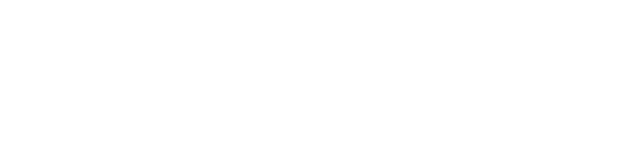
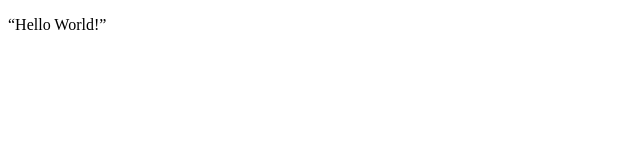
Before and after one commit to tiagoit/mv-trial-01, a plain HTML site: page index.html in a window 1280 px wide. Shown: the whole page, without its empty margins (0-640 px from the left). Drawn offline with Linux system fonts and the light colour scheme.

Commit message:
Update index.html

```diff
--- a/index.html
+++ b/index.html
@@ -9,18 +9,9 @@
   <body>
     <script src="https://cdn.freecodecamp.org/testable-projects-fcc/v1/bundle.js"></script>
 
-    <!--
-
-    Hello Camper!
-
-    For now, the test suite only works in Chrome!
-    Please read the README below in the JS Editor before beginning.
-    Feel free to delete this message once you have read it.
-    Good luck and Happy Coding!
-
-    - The freeCodeCamp Team
-
-    -->
+    <p>
+      “Hello World!”
+    </p>
     <script  src="js/index.js"></script>
   </body>
 </html>
```
